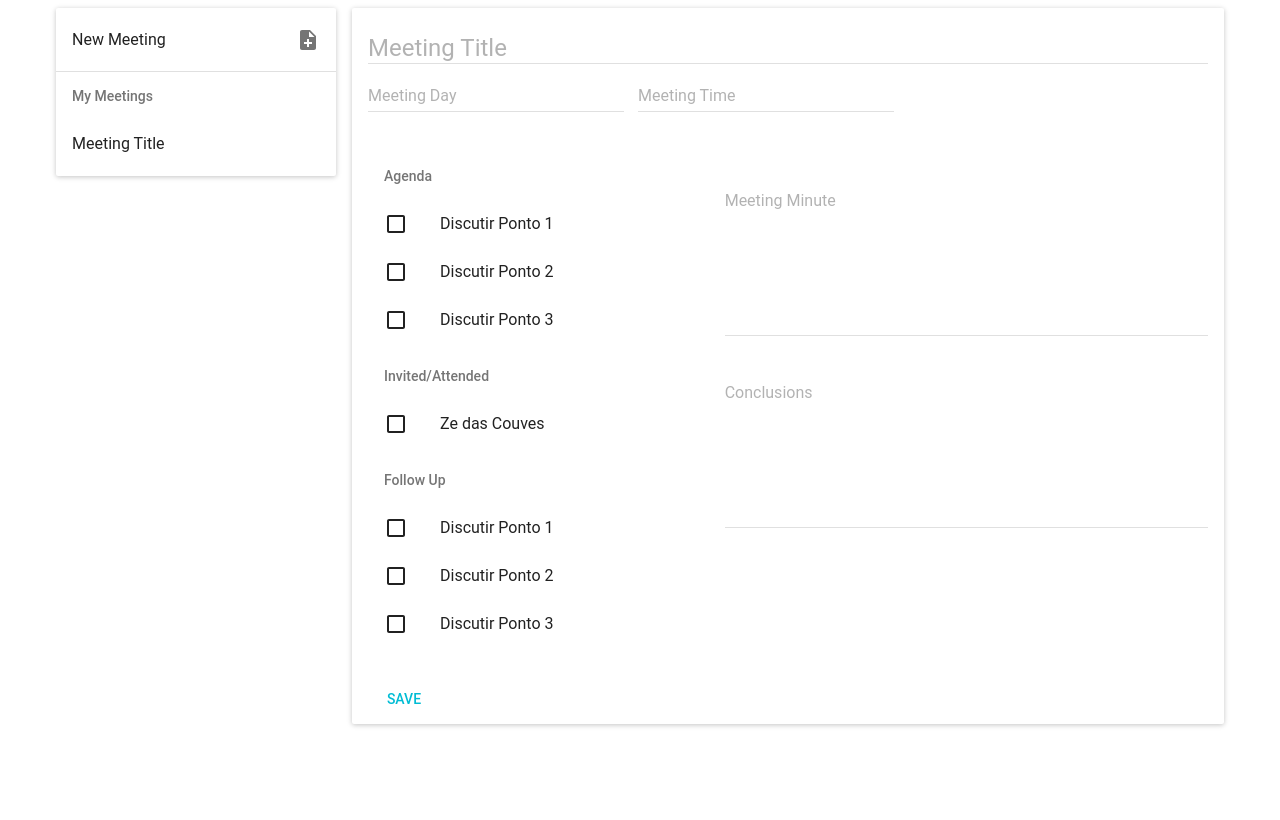
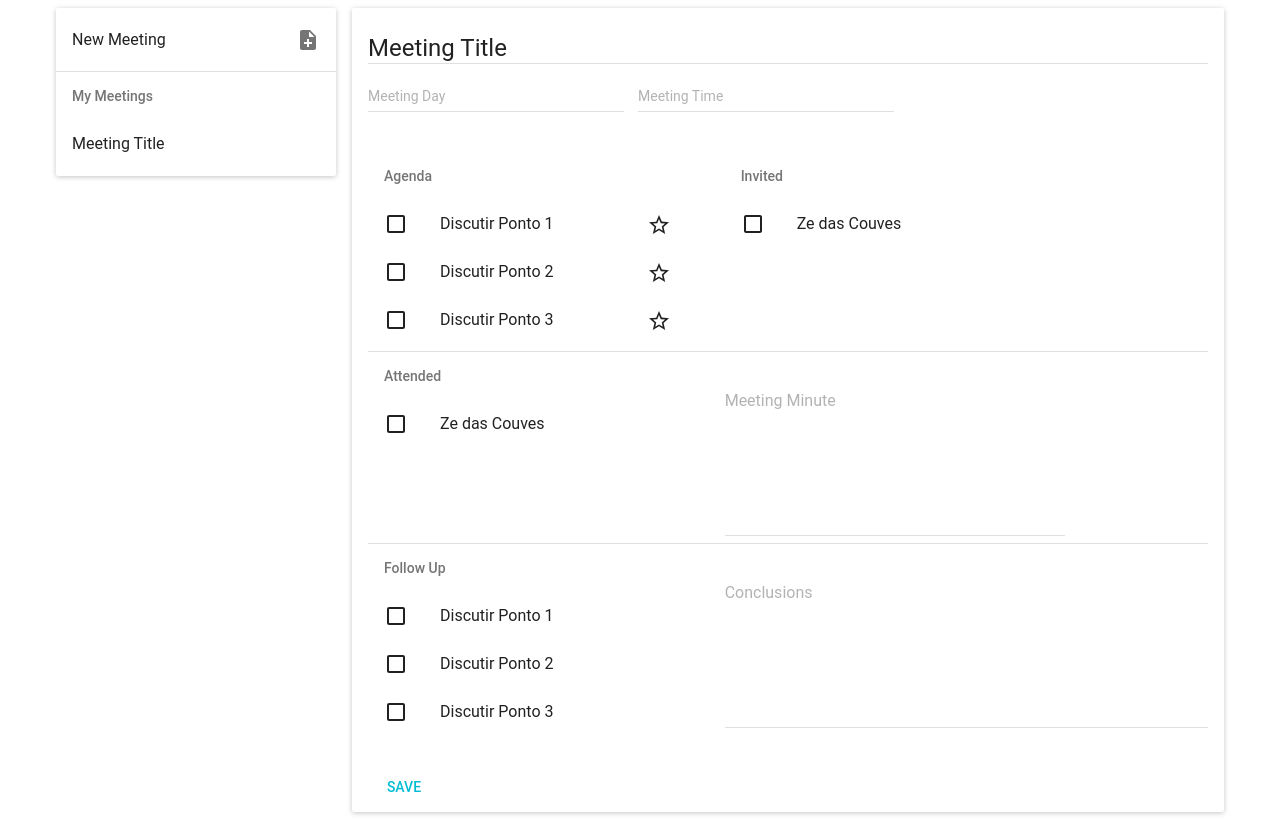
Before and after one commit to tiagoafseixas/nds-meeting-notes, a React app: page / in a window 1280 px wide. Both pictures are taken after a click on the element "New Meeting". Built offline with nearby package versions, Linux system fonts and the light colour scheme; what react-tap-event-plugin would draw is missing.

Commit message:
Changed Minutes from array to object.

```diff
--- a/app/actions.js
+++ b/app/actions.js
@@ -10,6 +10,7 @@ export const GET_MINUTE = "GET_MINUTE";
 export const ARCHIVE_MINUTE = "ARCHIVE_MINUTE";
 export const SAVE_MINUTE = "SAVE_MINUTE";
 export const LOAD_MINUTES = "LOAD_MINUTES";
+export const UPDATE_CURRENT_MINUTE_TITLE = "UPDATE_CURRENT_MINUTE_TITLE";
 
 /**
  * OTHER CONSTANTS
@@ -31,3 +32,4 @@ export function getMinute() { return {type: GET_MINUTE, id}; }
 export function archiveMinute() { return {type: ARCHIVE_MINUTE, id}; }
 export function saveMinute() { return {type: SAVE_MINUTE, minute}; }
 export function loadMinutes() { return {type : LOAD_MINUTES}; }
+export function updateCurrentMinuteTitle(title) { return {type : UPDATE_CURRENT_MINUTE_TITLE, title}; }
--- a/app/components/Agenda.js
+++ b/app/components/Agenda.js
@@ -5,6 +5,9 @@ import React from 'react';
 import {List, ListItem} from 'material-ui/List';
 import Subheader from 'material-ui/Subheader';
 import Checkbox from 'material-ui/Checkbox';
+
+import ActionFavorite from 'material-ui/svg-icons/toggle/star';
+import ActionFavoriteBorder from 'material-ui/svg-icons/toggle/star-border';
 
 class Agenda extends React.Component
 {
@@ -15,12 +18,15 @@ class Agenda extends React.Component
 
     render()
     {
+        let importantTag = <Checkbox name="important" checkedIcon={<ActionFavorite />} uncheckedIcon={<ActionFavoriteBorder />} />;
+        let checkedTag = <Checkbox name="agenda"/>;
+
         return (
-            <List>
+            <List name = "agenda">
                 <Subheader>Agenda</Subheader>
-                <ListItem primaryText="Discutir Ponto 1" leftCheckbox={<Checkbox />} />
-                <ListItem primaryText="Discutir Ponto 2" leftCheckbox={<Checkbox />} />
-                <ListItem primaryText="Discutir Ponto 3" leftCheckbox={<Checkbox />} />
+                <ListItem primaryText="Discutir Ponto 1" leftCheckbox={checkedTag} rightToggle={importantTag} />
+                <ListItem primaryText="Discutir Ponto 2" leftCheckbox={checkedTag} rightToggle={importantTag} />
+                <ListItem primaryText="Discutir Ponto 3" leftCheckbox={checkedTag} rightToggle={importantTag} />
             </List>
         );
     }
--- a/app/components/PeopleList.js
+++ b/app/components/PeopleList.js
@@ -17,7 +17,7 @@ class PeopleList extends React.Component
     {
         return (
             <List>
-                <Subheader>Invited/Attended</Subheader>
+                <Subheader>{this.props.title}</Subheader>
                 <ListItem
                     primaryText="Ze das Couves"
                     leftCheckbox={<Checkbox />}
--- a/app/containers/App.js
+++ b/app/containers/App.js
@@ -17,15 +17,20 @@ class App extends React.Component
         console.log(">render App");
         console.log(this.props.state);
 
+        let meetingDetail = null;
+        if(typeof this.props.state.minutes.current != "undefined") {
+            meetingDetail = <MeetingDetail minute={this.props.state.minutes.current}/>;
+        }
         return (
             <MuiThemeProvider>
                 <Grid>
                     <Row>
-                        <Col xs={4} md={3}>
+                        <Col xs={0} md={3}>
                             <SideBar minutes={this.props.state.minutes}/>
                         </Col>
+
                         <Col xs={3} md={9}>
-                            <MeetingDetail />
+                            {meetingDetail}
                         </Col>
                     </Row>
                 </Grid>
--- a/app/containers/MeetingDetail.js
+++ b/app/containers/MeetingDetail.js
@@ -9,15 +9,26 @@ import DatePicker from 'material-ui/DatePicker';
 import Divider from 'material-ui/Divider';
 import { Row, Col } from 'react-flexbox-grid/lib/index';
 
+import { connect } from 'react-redux';
+
 import TodoList from '../components/TodoList';
 import Agenda from '../components/Agenda';
 import PeopleList from '../components/PeopleList';
+
+import { updateCurrentMinuteTitle } from '../actions';
 
 class MeetingDetail extends React.Component
 {
     constructor()
     {
         super();
+        this.handleSubmit = this.handleSubmit.bind(this);
+    }
+
+    handleSubmit(event)
+    {
+        event.preventDefault();
+        console.log(event.target);
     }
 
     render()
@@ -25,47 +36,89 @@ class MeetingDetail extends React.Component
         const styles = {
             wrapper: { display: 'flex', flexWrap: 'wrap' },
             title: { fontSize: '24px' },
-            titleFields: { fontSize: '14px', fontColor: "#CCC", margin: "0 1em 0 0px" }
+            titleFields: { fontSize: '14px', fontColor: "#888", margin: "0 1em 0 0px" }
         };
+
+        console.log(">MeetingDetail.render");
+        console.log(this.props.minute);
 
         return (
             <Card>
+                <form onSubmit={this.handleSubmit}>
                     <CardTitle>
-                    <TextField hintText="Meeting Title" fullWidth={true} style={styles.title} />
+                        <TextField
+                            id="title" name="title"
+                            hintText="Meeting Title" fullWidth={true} style={styles.title} value={this.props.minute.title}
+                            onChange={ (event, callback) => {this.props.updateCurrentMinute(event, callback)} } />
                         <div style={styles.wrapper}>
-                        <DatePicker hintText="Meeting Day" autoOk={true} style={styles.titleFields}/>
-                        <TimePicker hintText="Meeting Time" autoOk={true} style={styles.titleFields}/>
+                            <DatePicker id="date" name="date" hintText="Meeting Day" autoOk={true} textFieldStyle={styles.titleFields} />
+                            <TimePicker id="time" name="time" hintText="Meeting Time" autoOk={true} textFieldStyle={styles.titleFields} defaultTime={this.props.minute.time}/>
                         </div>
                     </CardTitle>
                     <CardText>
                             <Row>
+                                <Col  xs={3} md={5}>
+                                    <Agenda items={this.props.minute.agenda}/>
+                                </Col>
+                                <Col  xs={3} md={5}>
+                                    <PeopleList title="Invited" items={this.props.minute.invited}/>
+                                </Col>
+                            </Row>
+                            <Divider />
+                            <Row>
+                                <Col  xs={3} md={5}>
+                                    <PeopleList title="Attended" items={this.props.minute.attended}/>
+                                </Col>
+                                <Col  xs={3} md={5}>
+                                    <TextField
+                                        id="minute" name="minute"
+                                        hintText="Take you notes right here!"
+                                        floatingLabelText="Meeting Minute"
+                                        multiLine={true} rows={6} rowsMax={6}
+                                        fullWidth={true} value={this.props.minute.minute}
+                                    />
+                                </Col>
+                            </Row>
+                            <Divider />
+                            <Row>
                                 <Col xs={3} md={5}>
-                                <Agenda />
-                                <PeopleList />
                                     <TodoList />
                                 </Col>
                                 <Col xs={3} md={7}>
                                     <TextField
-                                    hintText="Take you notes right here!"
-                                    floatingLabelText="Meeting Minute"
-                                    multiLine={true} rows={6} rowsMax={6}
-                                    fullWidth={true}
-                                />
-                                <TextField
+                                        id="conclusions" name="conclusions"
                                         hintText="After the meeting write your thoughts right here!"
                                         floatingLabelText="Conclusions"
                                         multiLine={true} rows={6} rowsMax={6}
-                                    fullWidth={true}
+                                        fullWidth={true} value={this.props.minute.conclusions}
                                     />
                                 </Col>
                             </Row>
                     </CardText>
                     <CardActions>
-                    <FlatButton label="Save" primary={true}/>
+                        <FlatButton label="Save" primary={true} type="submit"/>
                     </CardActions>
+                </form>
             </Card>
         );
     }
 }
 
+const mapStateToProps = (state, ownProps) => ({
+    state : state
+});
+
+const mapDispatchToProps = (dispatch, ownProps) =>
+{
+    return {
+        updateCurrentMinute: (event, callback) => {
+            console.log("@ dispatch to props");
+            console.log(event.target.value);
+            dispatch(updateCurrentMinuteTitle(event.target.value));
+        }
+    }
+};
+
+MeetingDetail = connect(mapStateToProps, mapDispatchToProps)(MeetingDetail);
+
 export default MeetingDetail;
--- a/app/containers/SideBar.js
+++ b/app/containers/SideBar.js
@@ -19,18 +19,19 @@ class SideBar extends React.Component
 
     render()
     {
-        console.log(this.props);
+        console.log(this.props.minutes);
         console.log("here");
+        console.log(this.props.minutes[1]);
         return (
         <Paper>
             <List>
-                <ListItem primaryText="New Meeting" rightIcon={<ActionNoteAdd/>}
+                <ListItem primaryText="New Meeting" rightIcon={<ActionNoteAdd />}
                     onClick={(event) => this.props.addMinute(event)} />
             </List>
             <Divider />
             <List>
                 <Subheader>My Meetings</Subheader>
-                {this.props.minutes.map( (minute) => <ListItem key={minute._id}> {minute.title} </ListItem>)}
+                {Object.keys(this.props.minutes).map( (key) => <ListItem key={key}> {this.props.minutes[key].title} </ListItem>)}
             </List>
         </Paper>
         );
@@ -38,16 +39,13 @@ class SideBar extends React.Component
 }
 
 const mapStateToProps = (state, ownProps) => ({
-
+    state : state
 });
 
 const mapDispatchToProps = (dispatch, ownProps) =>
 {
     return {
-        addMinute: (event, callback) => {
-            console.log("callback");
-            dispatch(addMinute());
-        }
+        addMinute: (event, callback) => dispatch(addMinute())
     }
 };
 
--- a/app/reducers.js
+++ b/app/reducers.js
@@ -1,18 +1,42 @@
 import { combineReducers } from 'redux';
-import { ADD_MINUTE } from './actions';
+import { ADD_MINUTE, UPDATE_CURRENT_MINUTE_TITLE } from './actions';
 
-function minutes(state = [], action)
+
+function minutes(state = {}, action)
 {
     switch (action.type)
     {
         case ADD_MINUTE:
             console.log("#minutes -> ADD_MINUTE")
-            return [...state, {_id: 1, title: "Meeting Title"}];
+            let newMinute = {
+                title : "Meeting Title",
+                date : new Date(),
+                time : null,
+                conclusions : "",
+                minute : "",
+                agenda : [],
+                invited : [],
+                attended : []
+            };
+            return Object.assign({}, state, { "current" : newMinute });
+        case UPDATE_CURRENT_MINUTE_TITLE:
+            console.log("#currentMinute -> UPDATE_CURRENT_MINUTE_TITLE");
+            let title = action.title;
+            return Object.assign({}, state, { "current" : { title} });
         default:
             return state;
     }
 }
 
-const MEETINGS_APP = combineReducers({ minutes });
+function currentMinute(state = {}, action)
+{
+    switch (action.type)
+    {
+        default:
+            return state;
+    }
+}
+
+const MEETINGS_APP = combineReducers({ minutes, currentMinute });
 
 export default MEETINGS_APP;
--- a/public/index.html
+++ b/public/index.html
@@ -1,7 +1,7 @@
 <!doctype html>
 <html>
     <head>
-        <title>My Todo App</title>
+        <title>My Meetings Manager</title>
         <link rel="stylesheet" type="text/css" href="/main.css">
     </head>
     <body>
```
Also changed, not shown: app/state.json (+4 -4 lines). Lines whose indentation alone changed are shown as unchanged.
